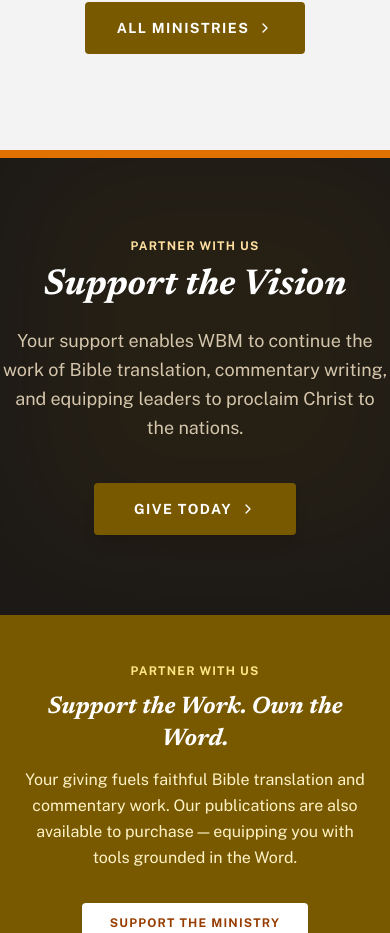
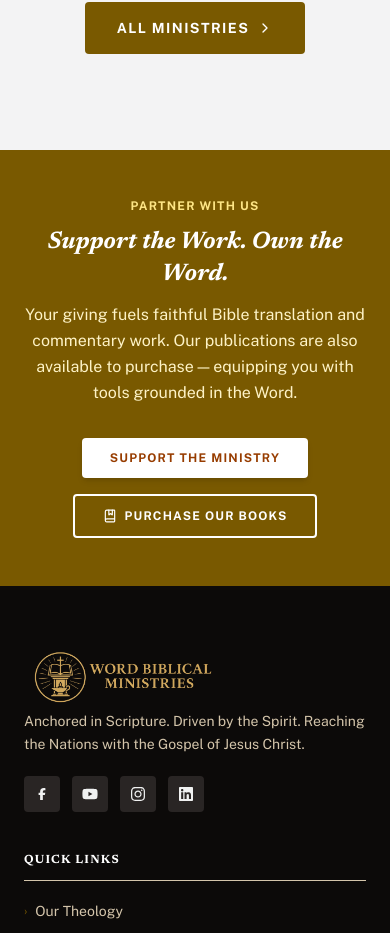
Before and after one commit to mayormankind/wordbiblicalministries, a Next.js app: page / in a window 390 px wide. Shown: the part 4952-5885 px from the top of the page. Built offline with nearby package versions, Linux system fonts and the light colour scheme.

Commit message:
Remove 'Give CTA' section from Home.tsx
Removed the 'Give CTA' section from the Home component.

```diff
--- a/src/views/Home.tsx
+++ b/src/views/Home.tsx
@@ -241,35 +241,6 @@ export default function Home() {
           </AnimateOnScroll>
         </div>
       </section>
-
-      {/* ─── GIVE CTA ─── */}
-      <section className="py-20 flex items-center justify-center -mx-6 bg-stone-900 border-t-8 border-amber-600 relative overflow-hidden">
-        <div className="absolute top-0 right-0 max-w-full opacity-10 blur-3xl pointer-events-none">
-          <div className="w-96 h-96 bg-primary rounded-full" />
-        </div>
-        <AnimateOnScroll
-          animation="zoom-in"
-          className="px-6 text-white text-center relative z-10 w-full max-w-3xl"
-        >
-          <p className="text-primary-fixed text-xs uppercase tracking-widest font-bold mb-3">
-            Partner With Us
-          </p>
-          <h2 className="text-4xl md:text-5xl font-bold mb-5 font-headline italic">
-            Support the Vision
-          </h2>
-          <p className="text-outline-variant text-lg mx-auto mb-10 leading-relaxed">
-            Your support enables WBM to continue the work of Bible translation,
-            commentary writing, and equipping leaders to proclaim Christ to the
-            nations.
-          </p>
-          <Link
-            href="/give"
-            className="bg-primary hover:bg-primary-container hover:text-on-primary-container hover:-translate-y-1 shadow-lg text-white font-bold text-sm uppercase tracking-widest px-10 py-4 rounded-sm transition-all duration-300 inline-flex items-center gap-2"
-          >
-            Give Today <ChevronRight size={16} />
-          </Link>
-        </AnimateOnScroll>
-      </section>
     </main>
   );
 }
```
